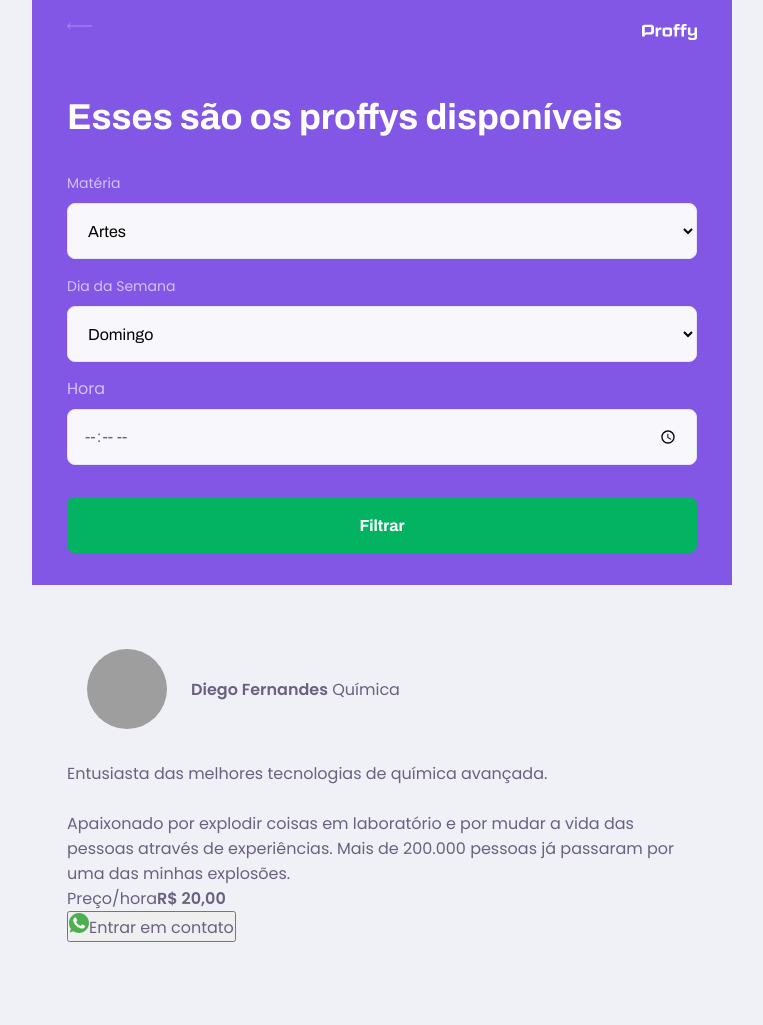
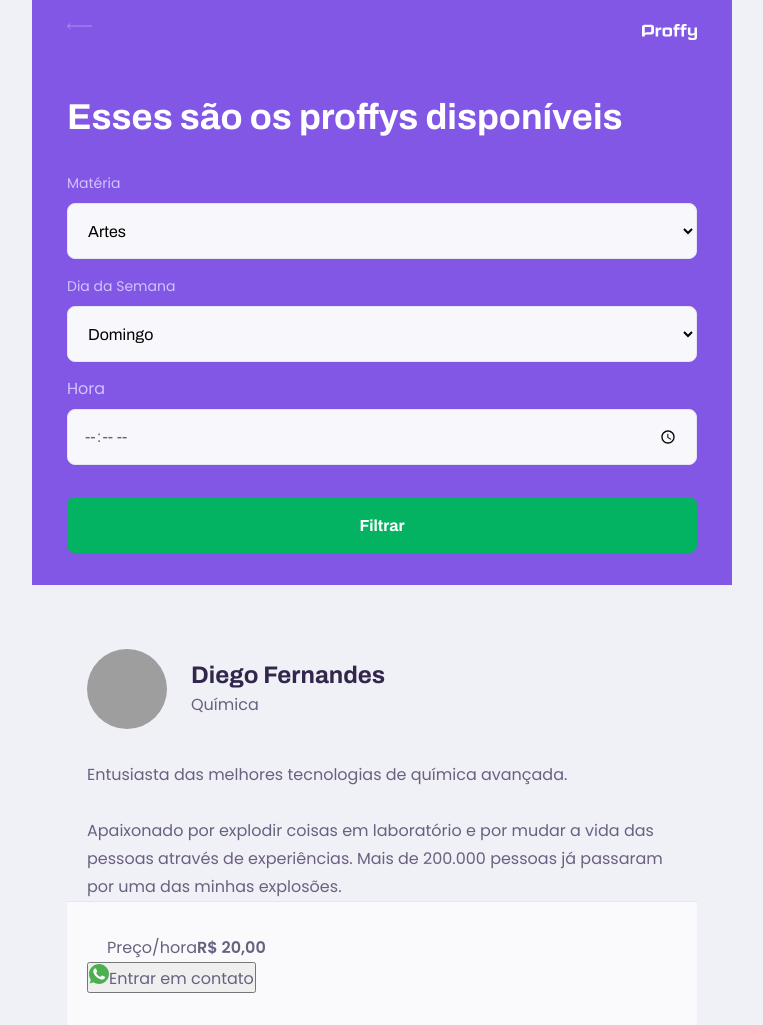
Before and after one commit to nmmuchate/NextLevelWeek, a plain HTML site: page study.html in a window 1280 px wide. Shown: the whole page, without its empty margins (258-1021 px from the left). Before the commit the page ends 942 px from the top, so only its background shows below. Drawn offline with Linux system fonts and the light colour scheme; grey boxes are pictures that could not be loaded.

Commit message:
tamnho das fontes e alinhamentos

```diff
--- a/styles/partials/page-study.css
+++ b/styles/partials/page-study.css
@@ -139,3 +139,28 @@ teacher-item {
     /*afastamento do nome e da foto de perfil*/
     margin-left: 2.4rem;
 }
+
+.teacher-item header div strong {
+    font: 700 2.4rem Archivo;
+    /*faz o quimica ir para baixo*/
+    display: block;
+    color: var(--color-text-title);
+}
+
+.teacher-item header div span {
+    font-size: 1.6rem;
+    display: block;
+    margin-top: 0.4rem;
+}
+
+.teacher-item p {
+    padding: 0 2rem;
+    font-size: 1.6rem;
+    line-height: 2.8rem;
+}
+
+.teacher-item footer {
+    padding: 3.2rem 2rem;
+    background-color: var(--color-box-footer);
+    border-top: 1px solid var(--color-line-in-white);
+}
```
